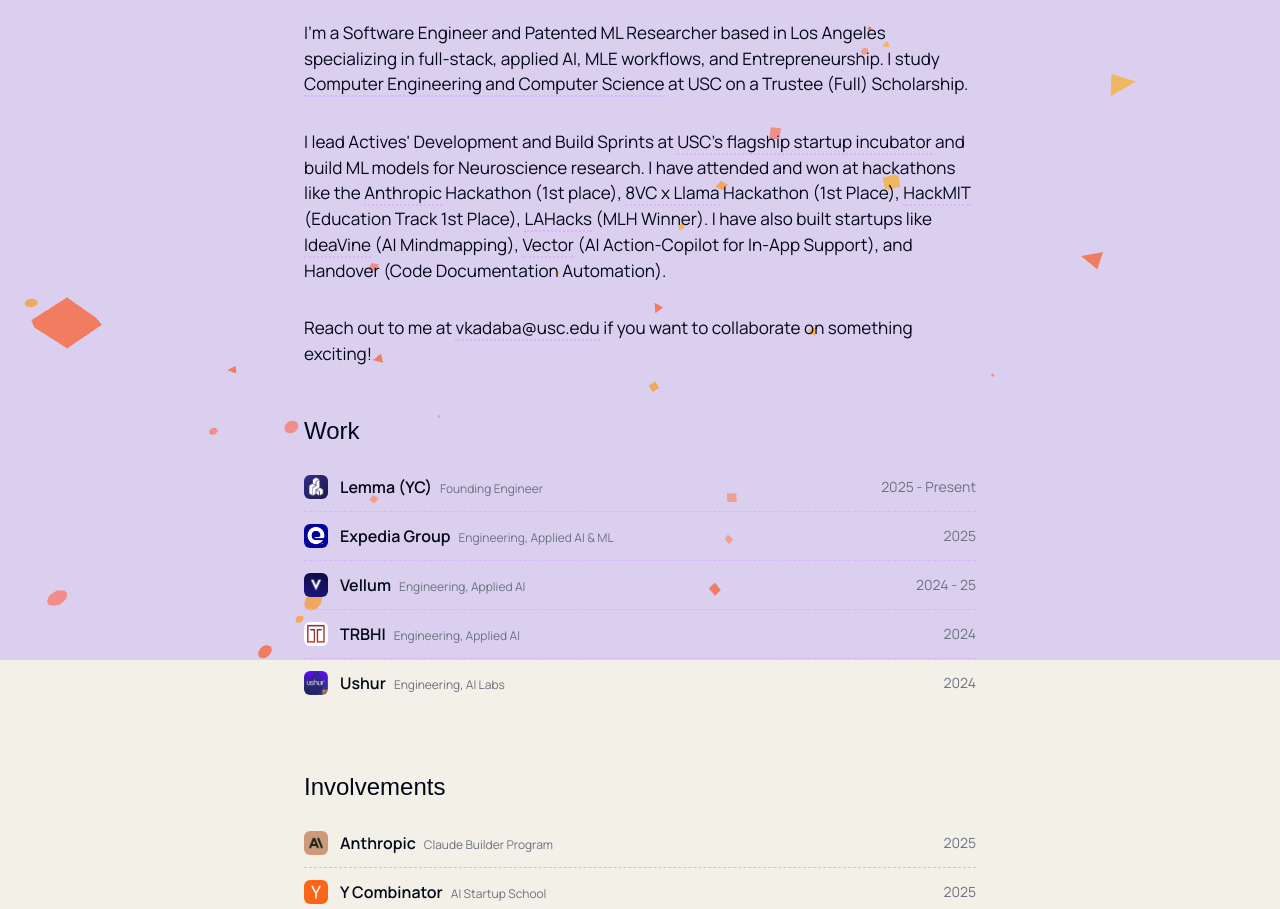
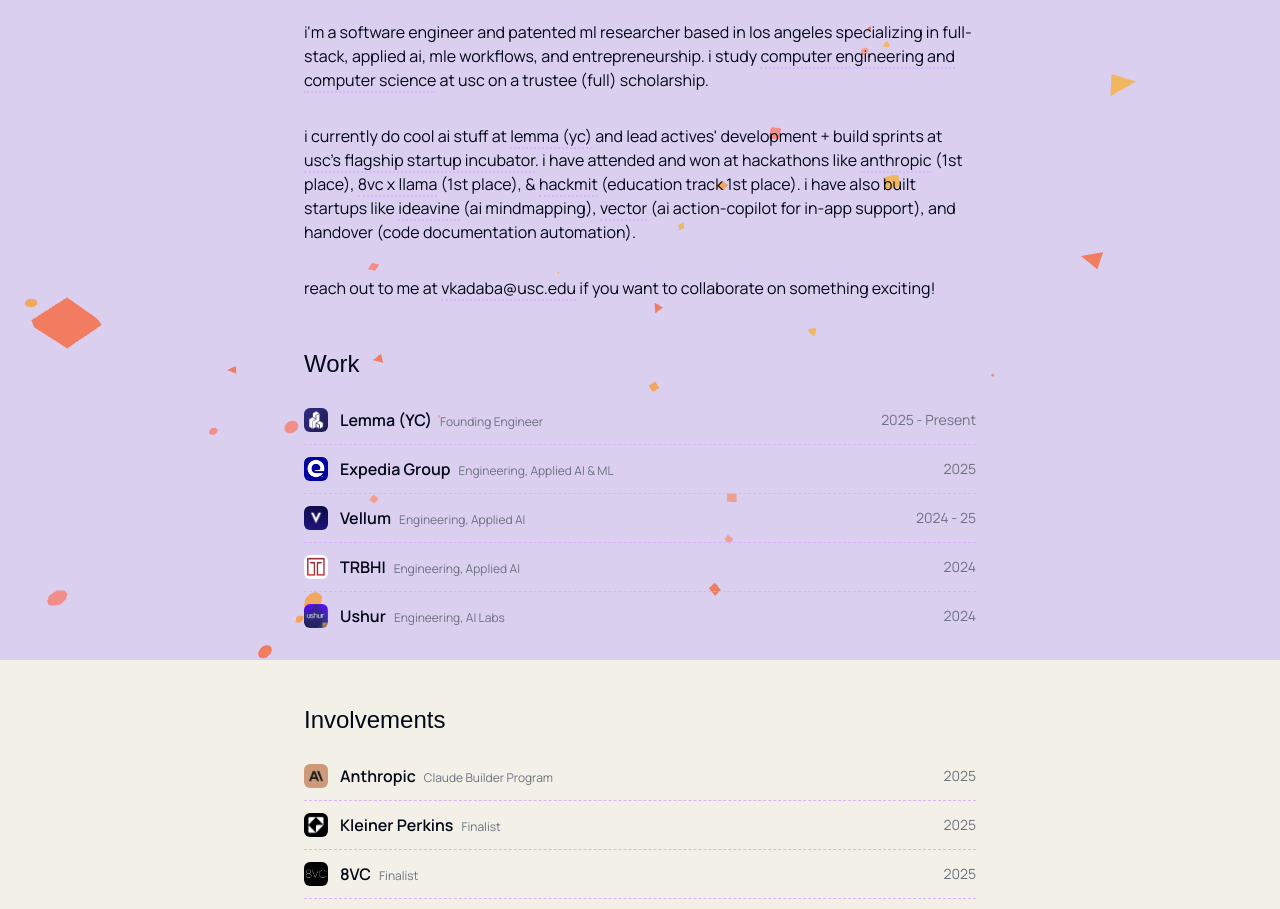
Before and after one commit to VishnuK1947/vishnukadaba.dev, a React (Vite) app: page / in a window 1280 px wide. Shown: the part 140-1049 px from the top of the page. Built offline with nearby package versions, Linux system fonts and the light colour scheme.

Commit message:
bio updated

```diff
--- a/src/components/Bio.tsx
+++ b/src/components/Bio.tsx
@@ -4,12 +4,12 @@
 export function Bio() {
   return (
     <motion.div
-      className="space-y-8 pb-12 pt-16 text-left font-manrope"
+      className="space-y-8 pb-12 pt-16 text-left font-manrope lowercase"
       variants={fadeIn}
       initial="hidden"
       animate="visible"
     >
-      <p className="text-[1.07rem]">
+      <p className="text-sm md:text-base">
         I'm a Software Engineer and Patented ML Researcher based in Los Angeles
         specializing in full-stack, applied AI, MLE workflows, and
         Entrepreneurship. I study{' '}
@@ -24,8 +24,17 @@
         at USC on a Trustee (Full) Scholarship.
       </p>
 
-      <p className="text-[1.07rem]">
-        I lead Actives' Development and Build Sprints at{' '}
+      <p className="text-sm md:text-base">
+        I currently do cool AI stuff at{' '}
+        <a
+          href="https://www.uselemma.ai/"
+          className="border-b-2 border-dotted border-purple-300 hover:border-purple-400 transition-colors"
+          target="_blank"
+          rel="noopener noreferrer"
+        >
+          Lemma (YC)
+        </a>{' '}
+        and lead Actives' Development + Build Sprints at{' '}
         <a
           href="https://uscsep.com/"
           className="border-b-2 border-dotted border-purple-300 hover:border-purple-400 transition-colors"
@@ -33,9 +42,8 @@
           rel="noopener noreferrer"
         >
           USC's flagship startup incubator
-        </a>{' '}
-        and build ML models for Neuroscience research. I have attended and won
-        at hackathons like the{' '}
+        </a>
+        . I have attended and won at hackathons like {' '}
         <a
           href="https://www.anthropic.com/"
           className="border-b-2 border-dotted border-purple-300 hover:border-purple-400 transition-colors"
@@ -44,7 +52,7 @@
         >
           Anthropic
         </a>{' '}
-        Hackathon (1st place),{' '}
+        (1st place),{' '}
         <a
           href="https://www.llamastackchallenge.com/"
           className="border-b-2 border-dotted border-purple-300 hover:border-purple-400 transition-colors"
@@ -53,7 +61,7 @@
         >
           8VC x Llama
         </a>{' '}
-        Hackathon (1st Place),{' '}
+        (1st Place), &{' '}
         <a
           href="https://hackmit.org/"
           className="border-b-2 border-dotted border-purple-300 hover:border-purple-400 transition-colors"
@@ -62,16 +70,7 @@
         >
           HackMIT
         </a>{' '}
-        (Education Track 1st Place),{' '}
-        <a
-          href="https://lahacks.com/"
-          className="border-b-2 border-dotted border-purple-300 hover:border-purple-400 transition-colors"
-          target="_blank"
-          rel="noopener noreferrer"
-        >
-          LAHacks
-        </a>{' '}
-        (MLH Winner). I have also built startups like{' '}
+        (Education Track 1st Place). I have also built startups like{' '}
         <a
           href="https://useideavine.com/"
           className="border-b-2 border-dotted border-purple-300 hover:border-purple-400 transition-colors"
@@ -93,7 +92,7 @@
         Automation).
       </p>
 
-      <p className="text-[1.07rem]">
+      <p className="text-sm md:text-base">
         Reach out to me at{' '}
         <a
           href="mailto:vkadaba@usc.edu"
--- a/src/components/Projects.tsx
+++ b/src/components/Projects.tsx
@@ -149,7 +149,7 @@
                       {project.achievement}
                     </span>
                   )}
-                  <p className="text-xs text-muted-foreground leading-relaxed line-clamp-5 font-manrope">
+                  <p className="text-xs text-muted-foreground leading-relaxed line-clamp-5 font-manrope lowercase">
                     {project.description}
                   </p>
                 </div>
--- a/src/data/involvementExperience.ts
+++ b/src/data/involvementExperience.ts
@@ -13,13 +13,6 @@
     period: '2025',
     logo: '/anthropic.png',
     link: 'https://www.anthropic.com/',
-  },
-  {
-    involvement: 'Y Combinator',
-    role: 'AI Startup School',
-    period: '2025',
-    logo: '/yc.png',
-    link: 'https://www.ycombinator.com/',
   },
   {
     involvement: 'Kleiner Perkins',
```
